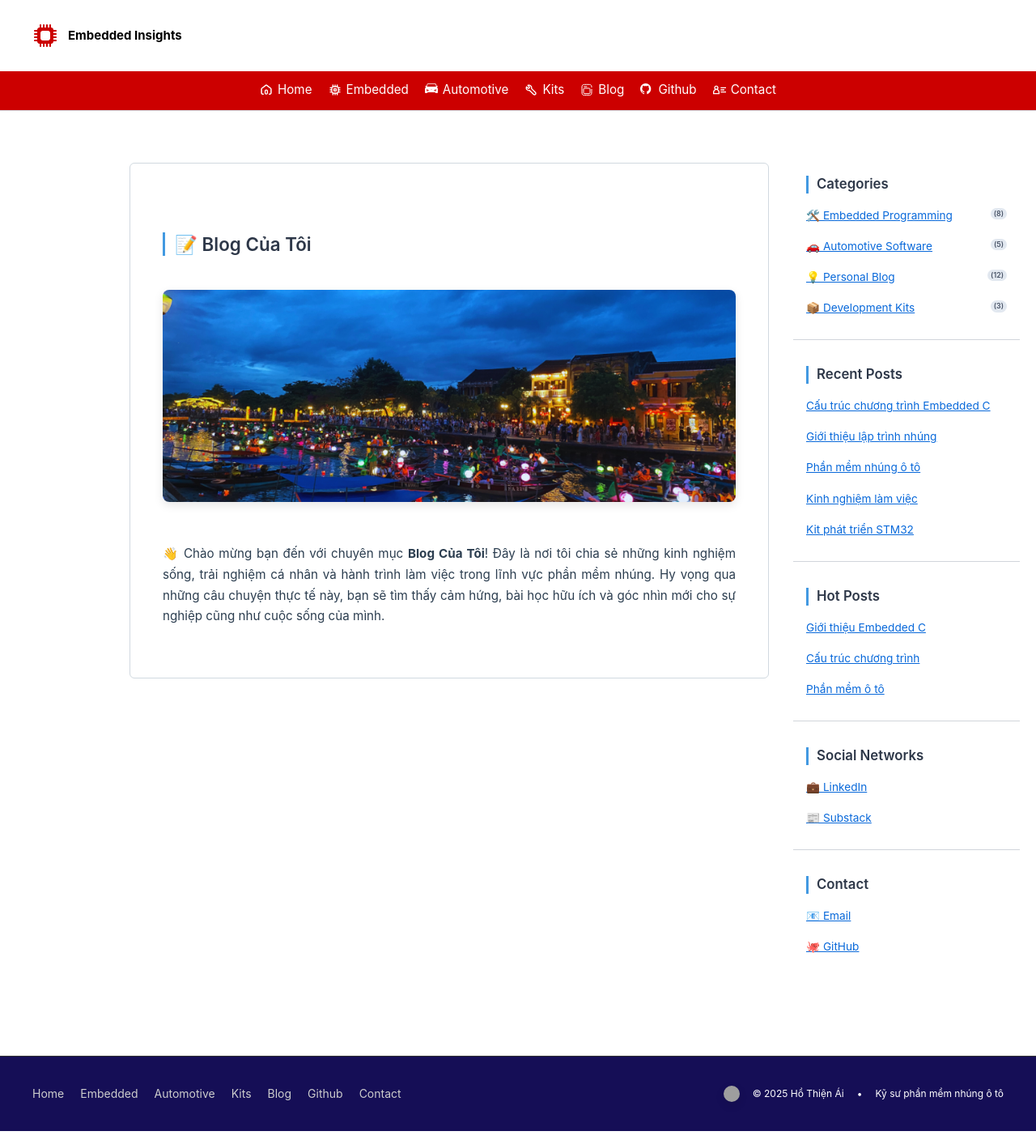
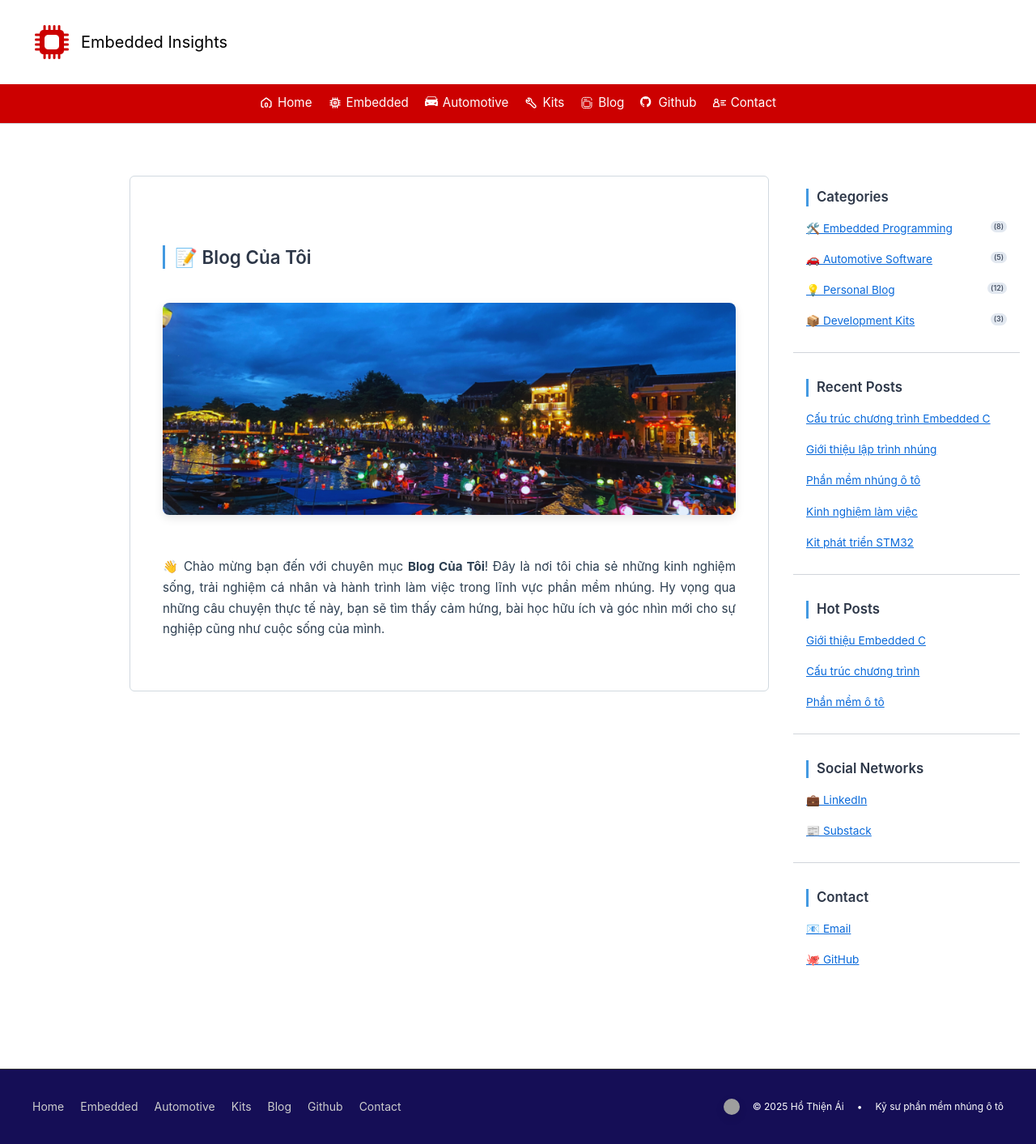
Before and after one commit to ai-ho/ai-ho.github.io, a Jekyll site: the page built from blog/index.md, in a window 1280 px wide. Shown: the whole page at 81% size. Built offline with Jekyll 4.4.1, drawn with Linux system fonts in a browser that asks for light colours; some web fonts are replaced; grey boxes are pictures that could not be loaded.

```diff
--- a/_layouts/default.html
+++ b/_layouts/default.html
@@ -378,8 +378,8 @@
         }
 
         .navigation .nav-avatar {
-            width: 32px;
-            height: 32px;
+            width: 48px;
+            height: 48px;
             border-radius: 0;
             border: none;
             transition: all 0.2s ease;
@@ -392,8 +392,8 @@
 
         .nav-name {
             font-family: -apple-system, BlinkMacSystemFont, "Segoe UI", Roboto, Helvetica, Arial, sans-serif;
-            font-size: 15px;
-            font-weight: 700;
+            font-size: 20px;
+            font-weight: 400;
             color: #000000;
             text-shadow: none;
         }
@@ -525,6 +525,7 @@
                 max-height: none;
                 gap: 0;
                 justify-content: flex-start;
+                display: flex !important;
             }
 
             .nav-menu-row .nav-links.show a {
@@ -564,12 +565,12 @@
             }
 
             .nav-name {
-                font-size: 13px;
+                font-size: 16px;
             }
 
             .navigation .nav-avatar {
-                width: 26px;
-                height: 26px;
+                width: 38px;
+                height: 38px;
             }
 
             .nav-menu-row .nav-links a.nav-priority {
```
Also changed, not shown: other parts of _layouts/default.html (+6 -3 lines).
